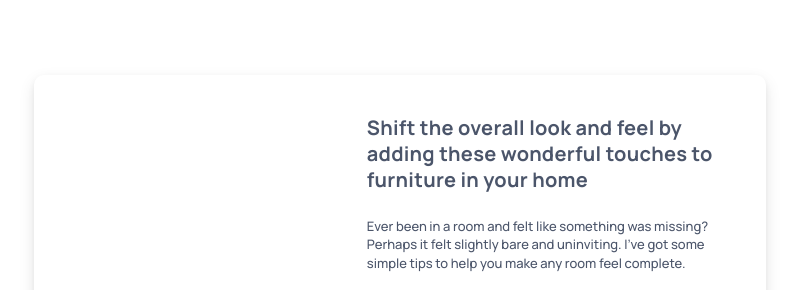
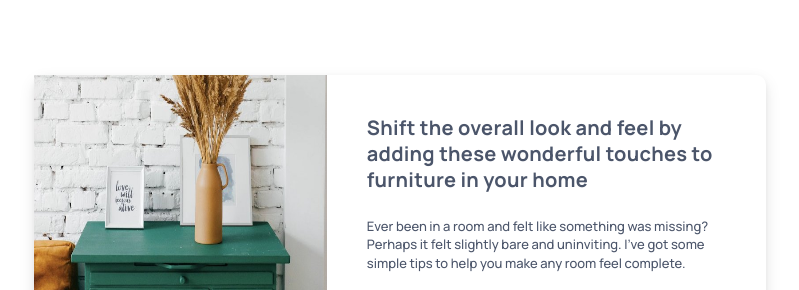
Before and after one commit to ChrisFloresM/ArticlePreviewComponent, a plain HTML site: page index.html in a window 1280 px wide. Shown: the part 87-377 px from the top of the page, without its empty margins (240-1039 px from the left). Drawn offline with Linux system fonts and the light colour scheme.

Commit message:
Fixing issue with background image

```diff
--- a/styles/styles.css
+++ b/styles/styles.css
@@ -62,7 +62,7 @@ body {
 /* Component image */
 .component__img-container {
     min-width: 40%;
-/*    background-image: url("../img/drawers.jpg");*/
+    background-image: url("../img/drawers.jpg");
     background-size: 100% 100%;
     background-repeat: no-repeat;
     background-position: center;
```
